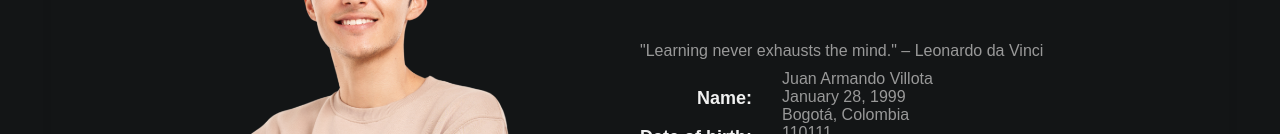
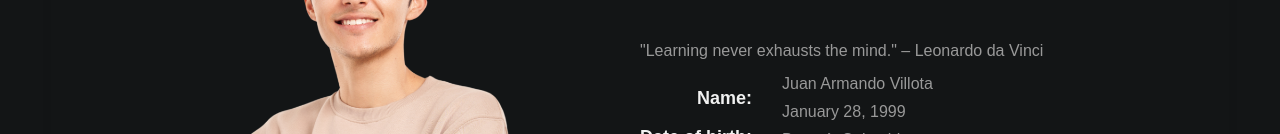
Before and after one commit to juanchovg1/mi-portafolio-frontend, a React (Vite) app: page / in a window 1280 px wide. Shown: the part 818-952 px from the top of the page. Built offline with nearby package versions, Linux system fonts and the light colour scheme.

Commit message:
Refactor AboutMe styles: adjust paragraph margins for improved spacing

```diff
--- a/src/styles/components/AboutMe.css
+++ b/src/styles/components/AboutMe.css
@@ -119,8 +119,8 @@
     display: flex;
     flex-direction: column; /* Ensure it displays elements in a column */
     p {
-        margin-top: 0;
-        margin-bottom: 0;
+        margin-top: 5px;
+        margin-bottom: 5px;
     }
 }
 
```
